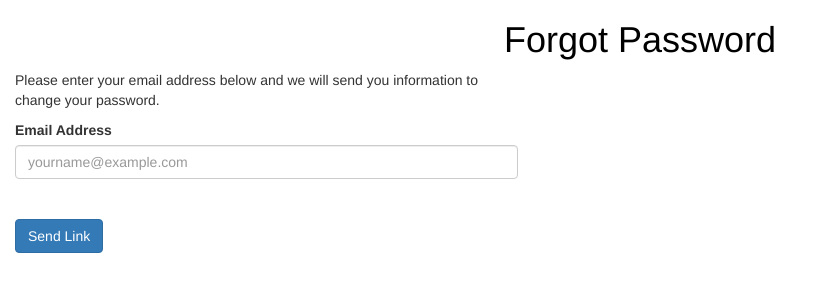
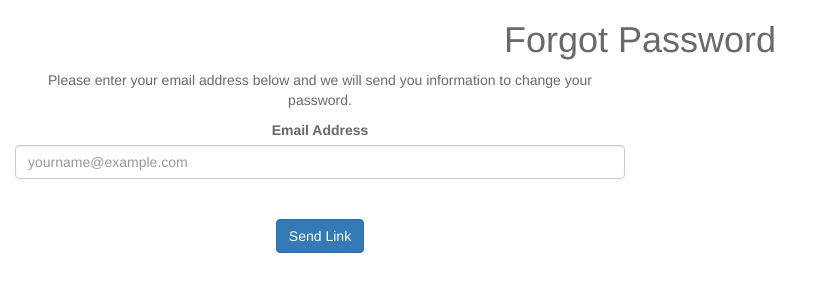
Before and after one commit to danieltran67/All-In-One-Agenda, a Flask app: page /forgotpassword in a window 1280 px wide. Shown: the top 300 px of the page, without its empty margins (0-822 px from the left). Run offline with Flask 2, Linux system fonts and the light colour scheme; some libraries are stand-ins or nearby versions.

Commit message:
Add files via upload
Slightly altered forgot password html

```diff
--- a/templates/forgotpassword.html
+++ b/templates/forgotpassword.html
@@ -11,14 +11,14 @@ ForgotPassword
 {% endblock %}
 
 {% block content %}
-<div style="color:black; text-align:center;" class="container">
+<div style="color:dimgray; text-align:center;" class="container">
         <div class="container-fluid">
             <div class="row">
               <h1>Forgot Password</h1>
             </div>
         </div>
     </div>
-        <div class="col-md-5 forgot-form">
+        <div style="color:dimgray; text-align:center;" class="col-sm-6 offset-sm-3 forgot-form">
             <p>Please enter your email address below and we will send you information to change your password.</p>
                 <label for="label">Email Address</label>
                 <input type="text" class = "form-control" placeholder="yourname@example.com"><br><br>
```
